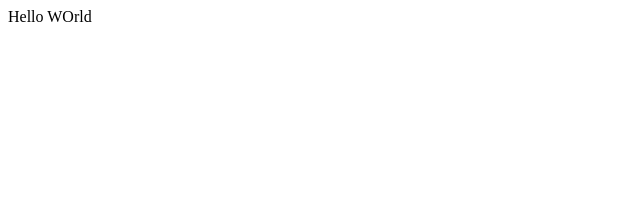
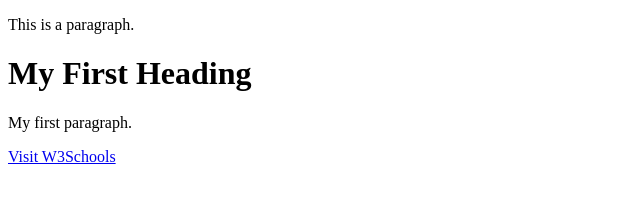
Before and after one commit to keiz7en/assignment-01_sec-01_2220067, a plain HTML site: page Index.html in a window 1280 px wide. Shown: the whole page, without its empty margins (0-640 px from the left). Drawn offline with Linux system fonts and the light colour scheme.

Commit message:
first commit

```diff
--- a/Index.html
+++ b/Index.html
@@ -1,3 +1,10 @@
+<!DOCTYPE html>
 <html>
-    <div class="head">Hello WOrld</div>
+<body>
+    <p title="I'm a tooltip">This is a paragraph.</p>
+<h1>My First Heading</h1>
+<p>My first paragraph.</p>
+<a href="https://www.w3schools.com">Visit W3Schools</a>
+
+</body>
 </html>
```
